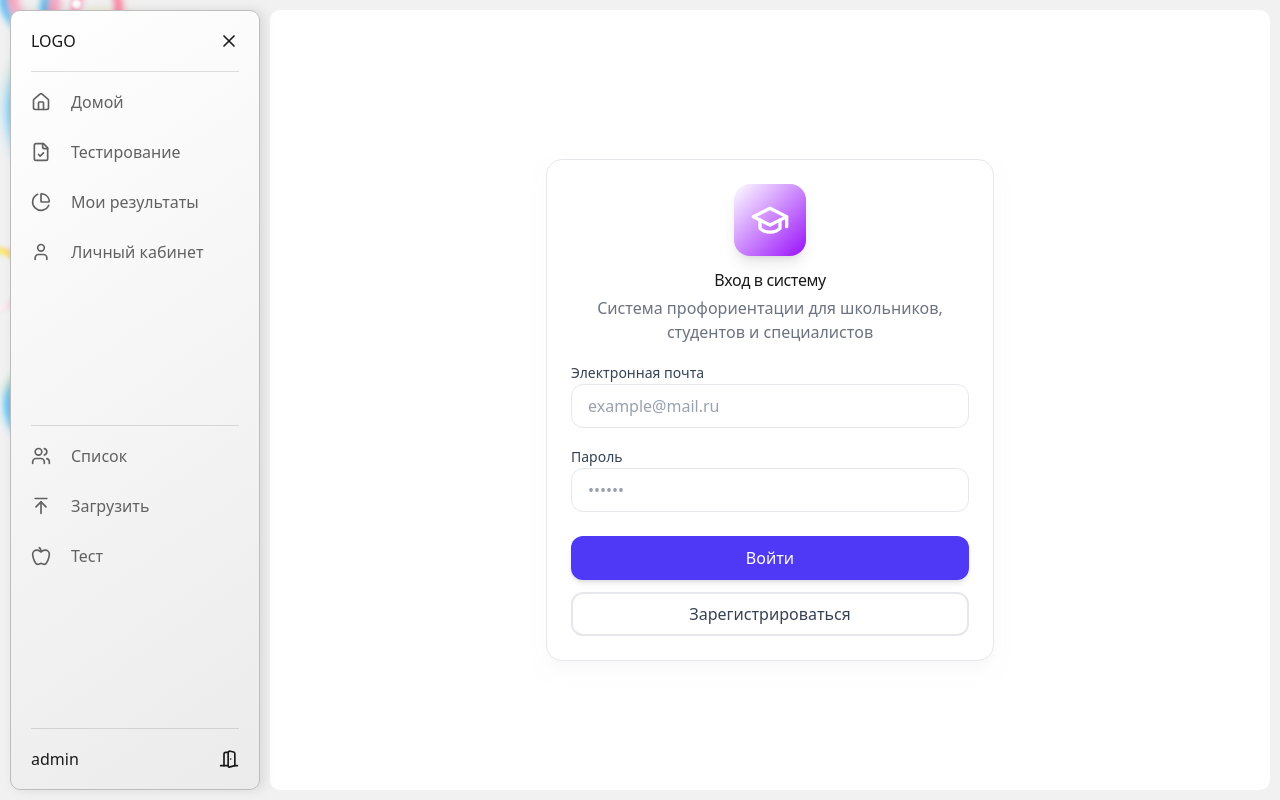
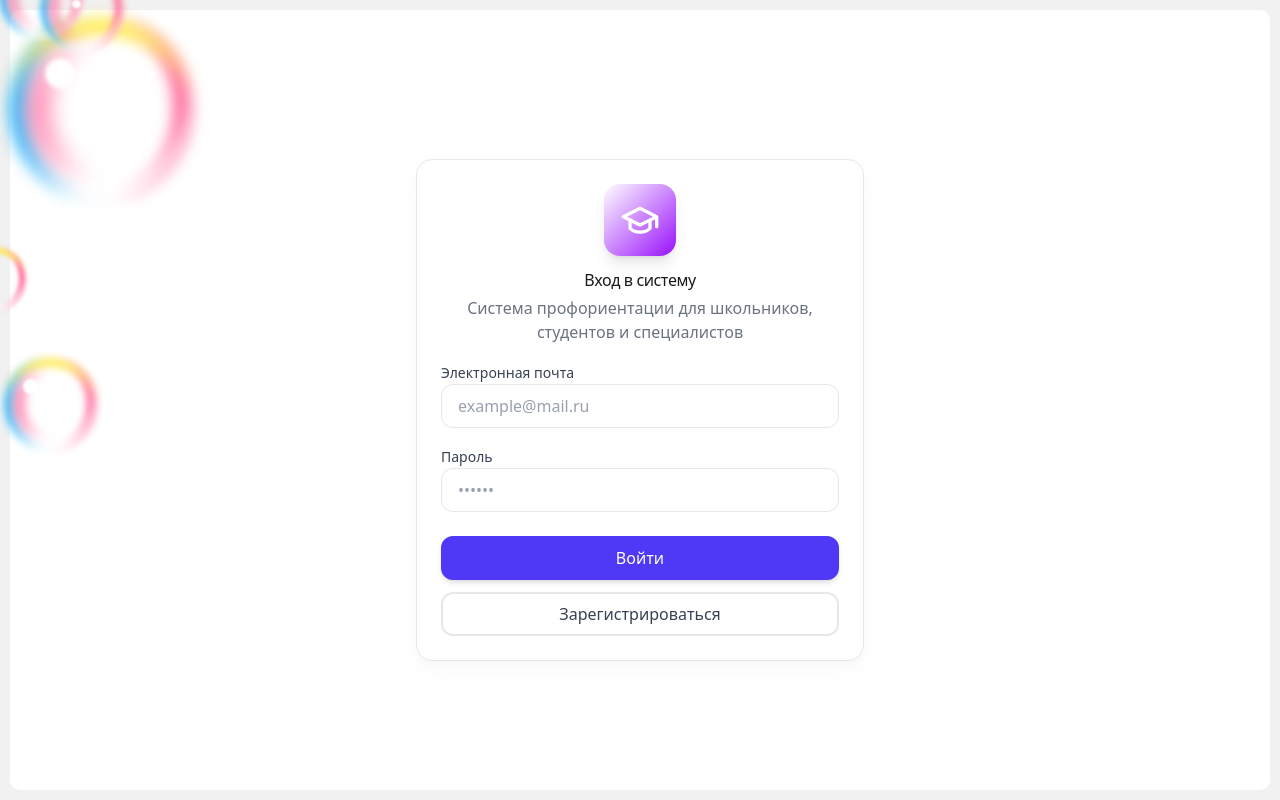
Before and after one commit to Artbirwww/profsite, a React (Vite) app: page /login in a window 1280 px wide. Built offline with nearby package versions, Linux system fonts and the light colour scheme; no server answers.

Commit message:
Сделал фейкового пользовтеля для отображения UserProfile + Скрыл сайдбар если нет авторизации

```diff
--- a/src/components/layout/Layout.tsx
+++ b/src/components/layout/Layout.tsx
@@ -3,13 +3,18 @@ import "./layout-style.css"
 import { createContext, FC, useContext, useState } from "react"
 import { Outlet, useNavigate } from "react-router-dom"
 import { Sidebar } from "../ui/side-menu/sidebar"
+import { useAuth } from "../../contexts/AuthContext"
 
 export const Layout: FC = () => {
+    const {getToken} = useAuth()
+
     return (
         <div className="layout-base min-h-screen">
-            <div className="layout-sidebar">
-                <Sidebar/>
-            </div>
+            {getToken() &&
+                <div className="layout-sidebar">
+                    <Sidebar/>
+                </div>
+            }
 
             <div className="layout-content">
                 <Outlet/>
--- a/src/components/profile/UserProfile.tsx
+++ b/src/components/profile/UserProfile.tsx
@@ -1,8 +1,8 @@
 import { useAuth } from '../../contexts/AuthContext';
 
 export const UserProfile = () => {
-  const { user, logout } = useAuth();
-
+  const { logout } = useAuth();
+  const user = {"name": "Test", "email": "test@gmail.com", "role": "ADMIN", "group": "10A", "completedTests": [], "lastTestDate": "00.00.0000"}
   if (!user) return null;
 
   return (
```
